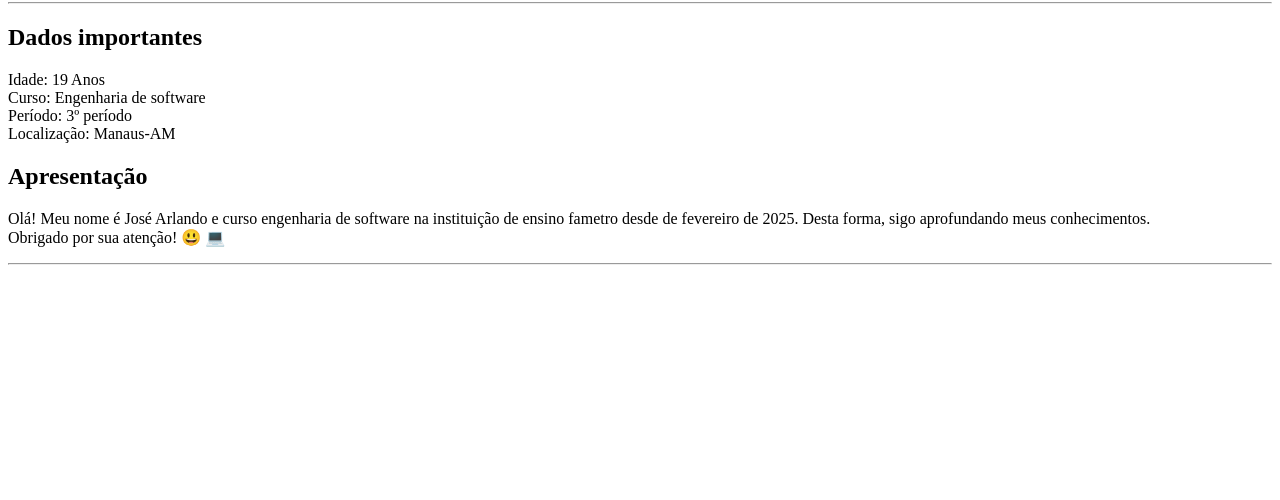
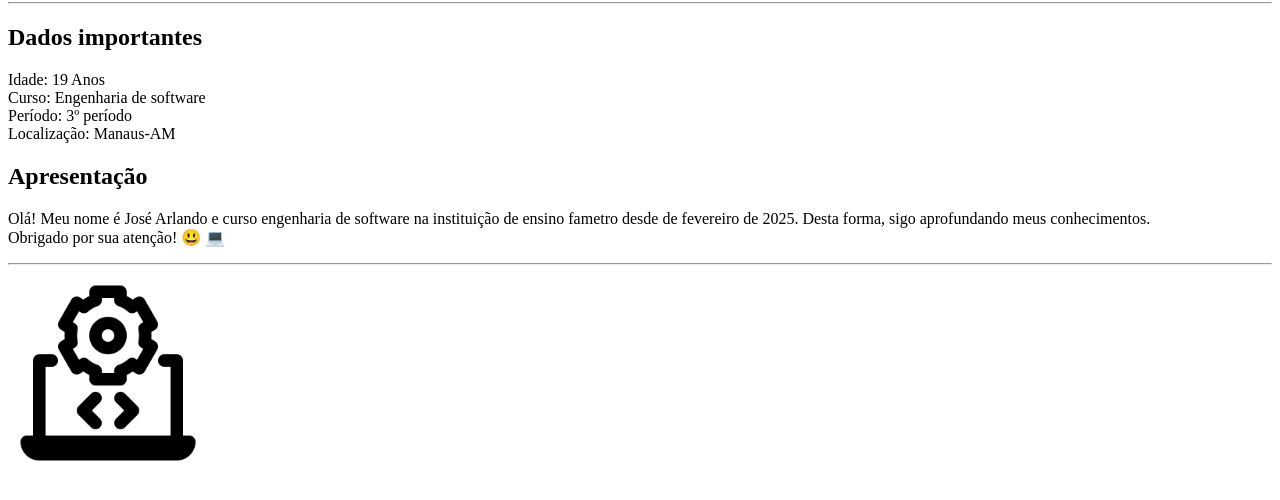
Before and after one commit to Jose-Arlando/DESAFIOS_HTML_E_CSS, a plain HTML site: page Módulo 1/sobre_mim.html in a window 1280 px wide. Shown: the part 78-578 px from the top of the page. Drawn offline with Linux system fonts and the light colour scheme.

Commit message:
primeiro desafio - atualização
coloquei imagem

```diff
--- a/Módulo 1/sobre_mim.html
+++ b/Módulo 1/sobre_mim.html
@@ -14,7 +14,8 @@
     <h2>Apresentação</h2>
     <p>Olá! Meu nome é José Arlando e curso engenharia de software na instituição de ensino fametro desde de fevereiro de 2025. Desta forma, sigo aprofundando meus conhecimentos. <br>Obrigado por sua atenção! &#128515 &#128187</p>
     <hr>
-
+    <img src="mídea/software.png" alt="software" width="200px">
+    <!--width define tamanho da img em pixels-->
 
 </body>
 </html>
```
Also changed, not shown: Módulo 1/mídea/software.png (added).
